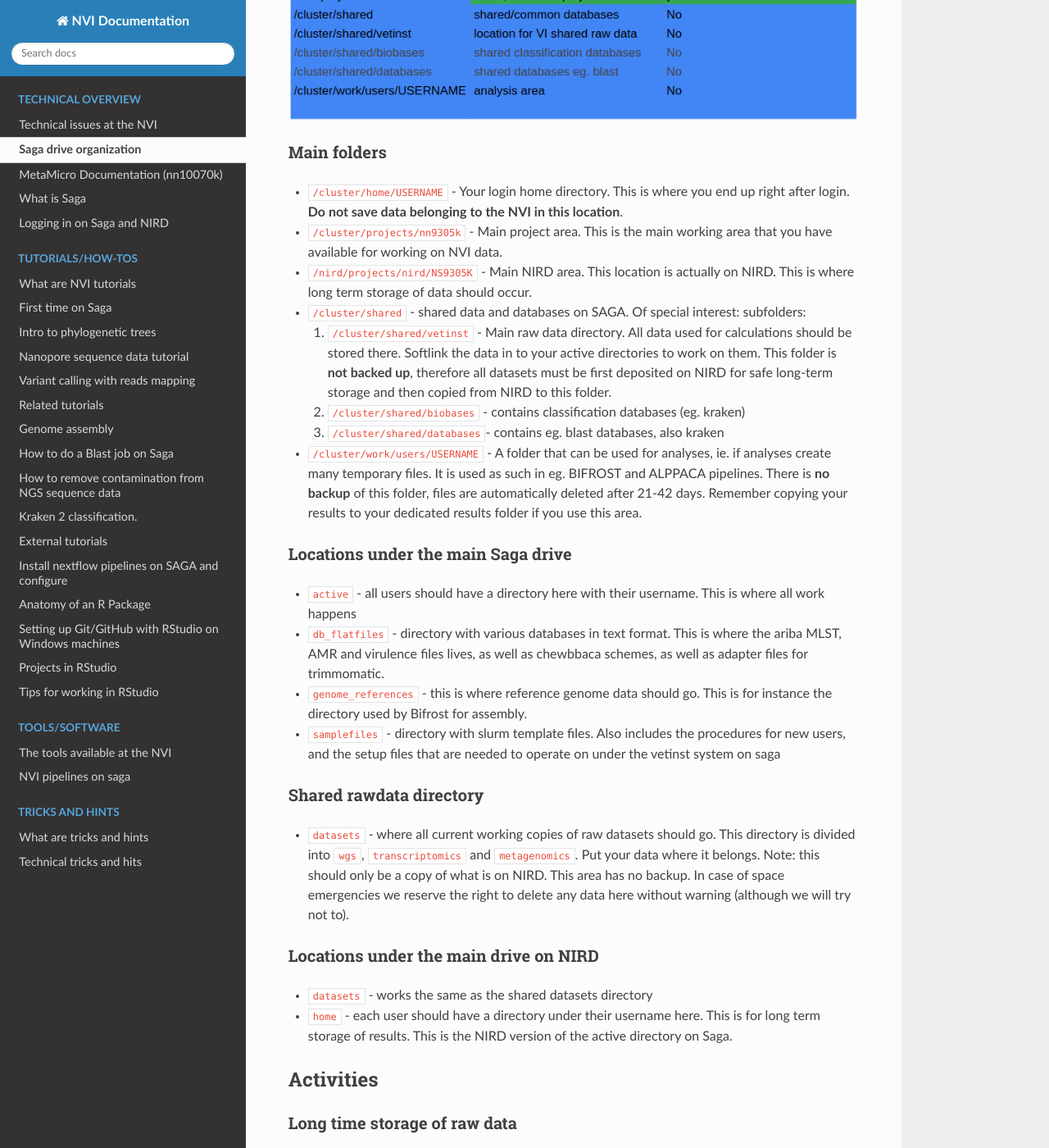
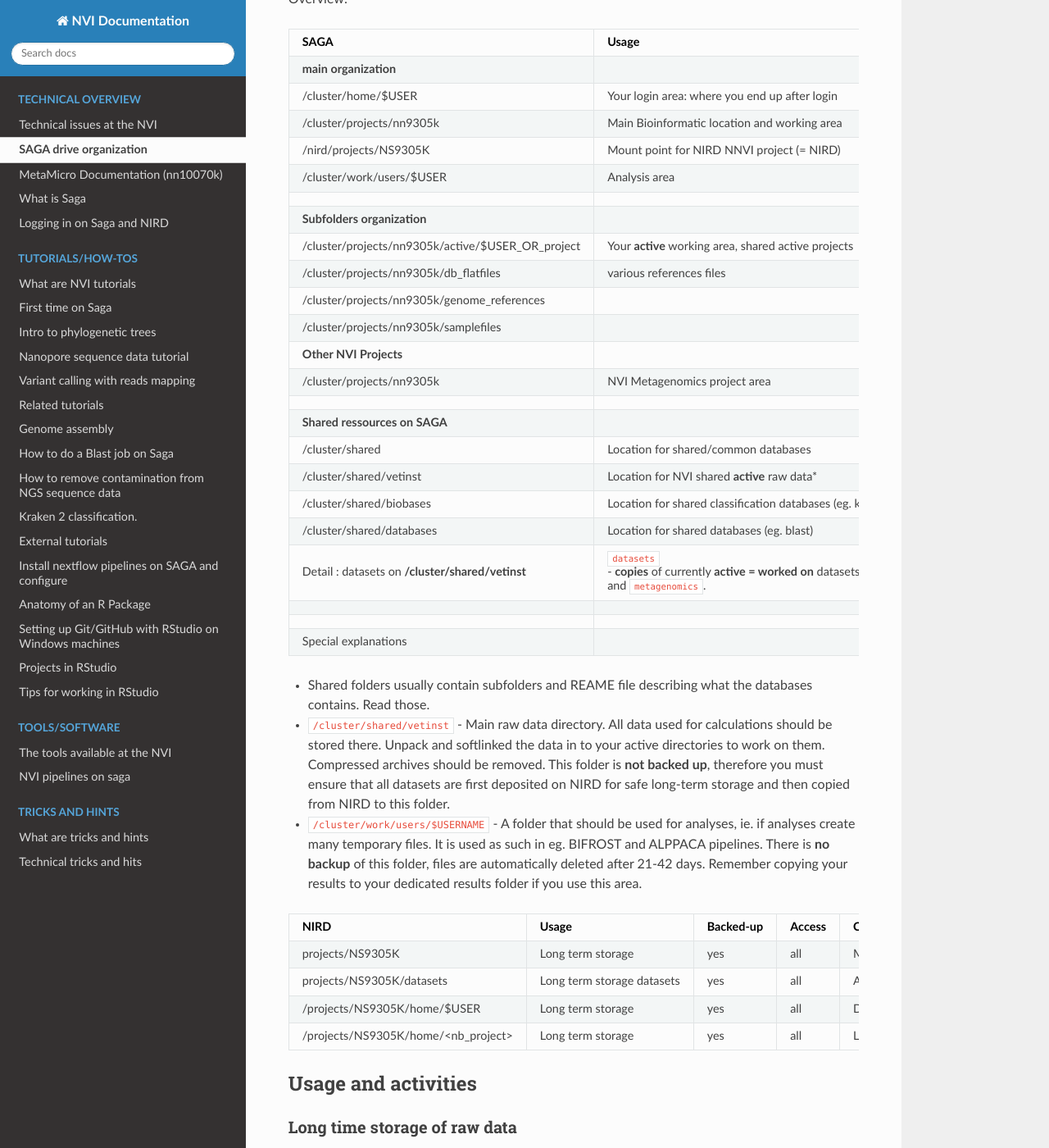
Before and after one commit to NorwegianVeterinaryInstitute/nvi-documentation, a Sphinx documentation site: the page built from docs/source/technical/drives_saga.md, in a window 1280 px wide and 1400 px high, scrolled down 907 px. Shown: the whole window at 82% size. Built offline with Sphinx 7.4.7 and the Read the Docs theme 2.0.0, drawn with Linux system fonts in a browser that asks for light colours; pages that are not in the unit, such as notebooks, are missing from menus; some of the changed text lies outside the part shown.

Commit message:
updated drives_saga - rest data analysis

```diff
--- a/docs/source/technical/drives_saga.md
+++ b/docs/source/technical/drives_saga.md
@@ -1,104 +1,111 @@
-# Saga drive organization
+# SAGA drive organization
 
-We have access to several drive locations on Saga and NIRD. This document
+We have access to several drive locations on SAGA and NIRD. This document
 explains which areas we have access to and how to use them.
 
 ## A note on backup
-As of fall 2021, there is a 6 months snapshot function on Saga. This means that
-the disk areas on Saga are backed up to NIRD. Please note that any changes after
+
+As of fall 2021, there is a 6 months snapshot function on SAGA. This means that
+the disk areas on SAGA are backed up to NIRD. Please note that any changes after
 6 months cannot be recovered.
 
+## NIRD and SAGA
 
-## NIRD and Saga
-It is important to remember that NIRD and Saga are two different computers.
-However, in every day use, we only access Saga as such. The drives that
-are on the NIRD server are available on Saga. However, since they are not
-actually on Saga, we should use rsync and not copy/move when shifting data
-to and from NIRD.
+It is important to remember that NIRD and SAGA are two different computers.
+However, in every day use, we only access SAGA as such. The drives that
+are on the NIRD server are available on SAGA. However, since they are not
+actually on SAGA, we should **use rsync and not copy/move when shifting data**
+**to and from NIRD.**
 
+## Drive locations on SAGA and NIRD: overview
 
-## Drive locations on Saga and NIRD
-These are the main locations that we work with regarding Saga and NIRD.
+These are different locations that we work with in regarding SAGA and NIRD.
+Users normally get access to those two areas.  (Contact: Karin Lagesen).
 
-![Saga and NIRD overview](main_storage.png)
+- `$USER` is your username
+- See also [SIGMA2 Documentation: Storage areas on HPC clusters](https://documentation.sigma2.no/files_storage/clusters.html)
 
-### Main folders
-* `/cluster/home/USERNAME` - Your login home directory. This is where you end up
-  right after login. **Do not save data belonging to the NVI in this location**.
-* `/cluster/projects/nn9305k` - Main project area. This is the main working
-area that you have available for working on NVI data.
-* `/nird/projects/nird/NS9305K` - Main NIRD area. This location is actually on
-NIRD. This is where long term storage of data should occur.
-* `/cluster/shared` - shared data and databases on SAGA. Of special interest: subfolders:
-  1. `/cluster/shared/vetinst` - Main raw data directory. All data used for
-  calculations should be stored there. Softlink the data in to your active
-  directories to work on them. This folder is **not backed up**, therefore all datasets must be first deposited on NIRD for safe long-term storage and then copied from NIRD to this folder.
-  2. `/cluster/shared/biobases` - contains classification databases (eg. kraken)
-  3. `/cluster/shared/databases`- contains eg. blast databases, also kraken
-* `/cluster/work/users/USERNAME` - A folder that can be used for analyses, ie. if analyses create many temporary files. It is used as such in eg. BIFROST and ALPPACA pipelines. There is **no backup** of this folder, files are automatically deleted after 21-42 days. Remember copying your results to your dedicated results folder if you use this area.
+| SAGA |  | NIRD |
+| ---- | ---- | ---- |
+| Compute |  | Storage |
+| SAGA.sigma2.no |  | login.nird.sigma2.no |
+| /cluster/project/nn9305K | Main NVI Bioinfo project area | /project/NS9305K |
 
-### Locations under the main Saga drive
-* `active` - all users should have a directory here with their username. This is
-  where all work happens
-* `db_flatfiles` - directory with various databases in text format. This is where
-  the ariba MLST, AMR and virulence files lives, as well as chewbbaca schemes,
-  as well as adapter files for trimmomatic.
-* `genome_references` - this is where reference genome data should go. This is for
-  instance the directory used by Bifrost for assembly.
-* `samplefiles` - directory with slurm template files. Also includes the
-  procedures for new users, and the setup files that are needed to operate on
-  under the vetinst system on saga
+Overview:
 
-### Shared rawdata directory
-* `datasets` - where all current working copies of raw datasets should go. This
-  directory is divided into `wgs`, `transcriptomics` and `metagenomics`. Put your data
-  where it belongs. Note: this should only be a copy of what is on NIRD. This
-  area has no backup. In case of space emergencies we reserve the right to
-  delete any data here without warning (although we will try not to).
+| SAGA | Usage | Backed-up | Access | Comments |
+| ---- | ---- | ---- | ---- | ---- |
+| **main organization** |  |  |  |  |
+| /cluster/home/$USER | Your login area: where you end up after login | Yes | All | **Do not store any NVI data here!** |
+| /cluster/projects/nn9305k | Main Bioinformatic location and working area | yes | All |  |
+| /nird/projects/NS9305K | Mount point for NIRD NNVI project (= NIRD) | _NA_ | All | Long term storage |
+| /cluster/work/users/$USER | Analysis area | no | All | Data is removed after carence time if spaces is limited. = `$USERWORK` |
+|  |  |  |  |  |
+| **Subfolders organization** |  |  |  |  |
+| /cluster/projects/nn9305k/active/$USER_OR_project | Your **active** working area, shared active projects | yes | All | Where all your work happens |
+| /cluster/projects/nn9305k/db_flatfiles | various references files | yes | All | eg. ariba MLST, AMR, and virulence db; chewbbaca schemes;  adapter files for trimmomatic. |
+| /cluster/projects/nn9305k/genome_references |  | yes | all | Where reference genome data and databases created by reference genomes (eg. annotations db) |
+| /cluster/projects/nn9305k/samplefiles |  | yes | all | Template files and procedures for new users (eg.  slurm scripts, bashrc and bash_profile) |
+| **Other NVI Projects** |  |  |  |  |
+| /cluster/projects/nn9305k | NVI Metagenomics project area |  | specific users | Contact : Håkon Kaspersen |
+|  |  |  |  |  |
+| **Shared ressources on SAGA** |  |  |  |  |
+| /cluster/shared | Location for shared/common databases | no |  |  |
+| /cluster/shared/vetinst | Location for NVI shared **active** raw data* | no | all |  |
+| /cluster/shared/biobases | Location for shared classification databases (eg. kraken) | no | all | Contact : Thomas Haverkamp |
+| /cluster/shared/databases | Location for shared databases (eg. blast) | no | all | Contact : Thomas Haverkamp |
+| Detail : datasets on **/cluster/shared/vetinst** | `datasets` - **copies** of currently **active = worked on** datasets. Divided into `wgs`, `transcriptomics` and `metagenomics`. | no | all | Ensure that raw data is stored on NIRD. **Can be deleted if space is required !** |
+|  |  |  |  |  |
+|  |  |  |  |  |
+Special explanations
+- Shared folders usually contain subfolders and REAME file describing what the databases contains. Read those.
+- `/cluster/shared/vetinst` - Main raw data directory. All data used for calculations should be stored there. Unpack and softlinked the data in to your active directories to work on them. Compressed archives should be removed.  This folder is **not backed up**,   therefore you must ensure that all datasets are first deposited on NIRD for safe long-term storage and then copied from NIRD to this folder.
+- `/cluster/work/users/$USERNAME` - A folder that should be used for analyses, ie. if analyses create many temporary files. It is used as such in eg. BIFROST and ALPPACA pipelines. There is **no backup** of this folder, files are automatically deleted after 21-42 days. Remember copying your results to your dedicated results folder if you use this area.
 
-### Locations under the main drive on NIRD
-* `datasets` - works the same as the shared datasets directory
-* `home` - each user should have a directory under their username here. This is
-  for long term storage of results. This is the NIRD version of the active
-  directory on Saga.
+| NIRD | Usage | Backed-up | Access | Commments |
+| ---- | ---- | ---- | ---- | ---- |
+| projects/NS9305K | Long term storage | yes | all | Main Bioinformatic storage area. NVI research projects row data and storage of analysis |
+| projects/NS9305K/datasets | Long term storage datasets | yes | all | Archives of row datasets. Sub-directories  `wgs`, `transcriptomics` and `metagenomics`. |
+| /projects/NS9305K/home/$USER<br> | Long term storage | yes | all | Directory where you can archive eg. results of analyses.  |
+| /projects/NS9305K/home/<nb_project> | Long term storage | yes | all | Long term storage for results |
 
-
-## Activities
+## Usage and activities
 
 ### Long time storage of raw data
+
 All long term storage of raw data should happen on NIRD, where there is
-backup. In the NIRD folder, there is a datasets folder, same as in Saga.
+backup. In the NIRD folder, there is a datasets folder, same as in SAGA.
 Sequencing done at NVI will put the data there. Make sure you use rsync to
-get the data from the NIRD drives to the drives on Saga.
+get the data from the NIRD drives to the drives on SAGA.
 
 If your data is not sequenced at NVI, you need to ensure yourself that your raw
 data is on NIRD.
 
 ### Long time storing of results
+
 All long time storage should happen on the NIRD drives. There are two ways of
 doing long time storage there:
+- `Shared project` (in /projects/NS9305K) if you are working with someone else on this project, create
+  a top level directory on the NIRD drive, and keep the results there.
+- `Personal project`  (in /projects/NS9305K/home/$USER). If you are not collaborating with someone on the project,   put it in your NIRD home folder.
 
-* `Shared project` - if you are working with someone else on this project, create
-a top level directory on the NIRD drive, and keep the results there.
-* `Personal project` - if you are not collaborating with someone on the project,
-put it in your NIRD home folder.
+### Data analysis
 
-### Analyzing data
-All active analyses should happen in the active folder on Saga. This allows
+All active analyses should happen in the active folder on SAGA. This allows
 us to monitor the data usage on the server. For analyses, we suggest the
-    following way of organizing things.
+following way of organizing things.
 
-* Create a folder inside your active folder, with this format:
-`year_projectname`
-* Inside this folder, create a `README file` that explains to you and anybody
-else what this project is about
-* Then, create the following folders:
-    * `rawdata` - softlink in your dataset here
-    * `scripts` - any scripts, including slurm scripts go here
-* You might have several subtasks that you will do. Create a separate directory
+- Create a folder inside your active folder, with this format:
+  `year_projectname`
+- Inside this folder, create a `README file` that explains to you and anybody
+  else what this project is about
+- Then, create the following folders:
+  - `rawdata` - softlink in your dataset here
+  - `scripts` - any scripts, including slurm scripts go here
+- You might have several subtasks that you will do. Create a separate directory
   for each of them, using the format year_month_purpose (for instance
   2020_09_phylogeny). Remembering when things were done is usually easier than
   many other things. You should still have a README file for each subdirectory.
-* We also suggest you keep a log file in text format with your analysis. In this
+- We also suggest you keep a log file in text format with your analysis. In this
   file we recommend that you not only write down what you did, but why you did
   it. The why is usually the most difficult to remember.
```
Also changed, not shown: docs/source/technical/main_storage.png (deleted).
